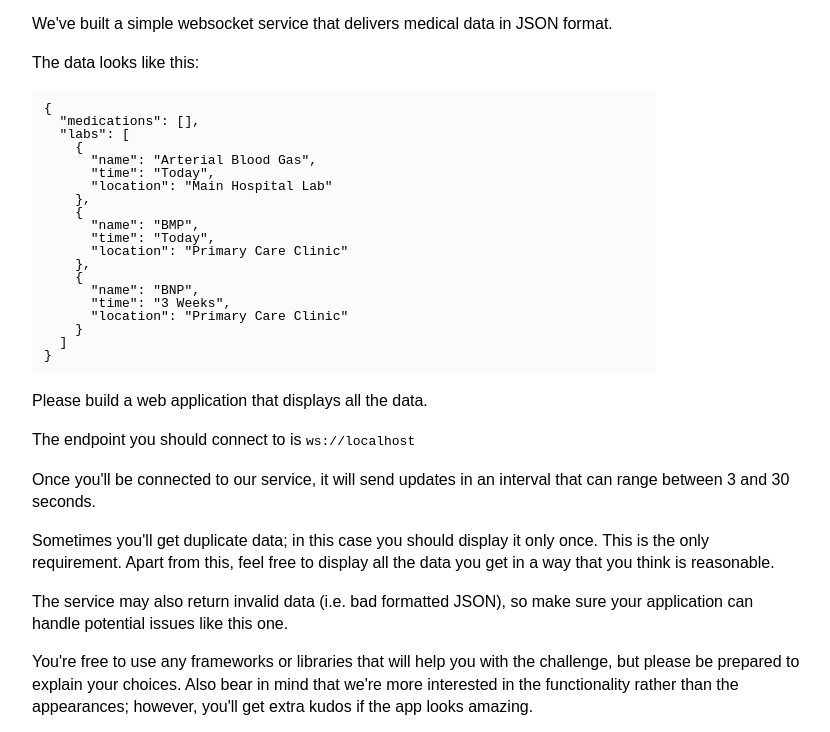
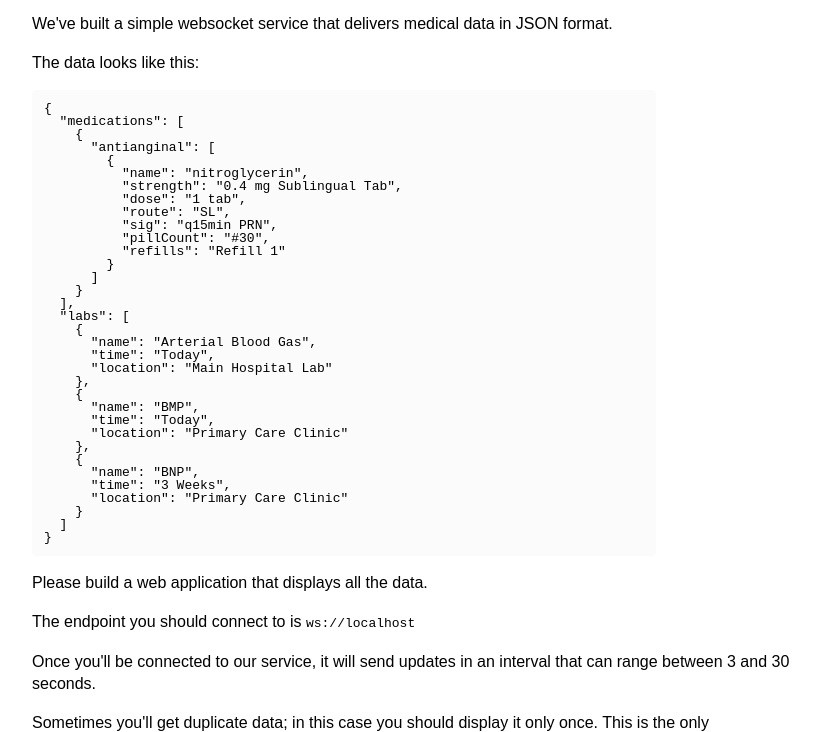
Before and after one commit to MyMedsAndMe/websockets_challenge, a website: page index.html in a window 1280 px wide. Shown: the part 52-784 px from the top of the page, without its empty margins (224-1054 px from the left). Drawn offline with Linux system fonts and the light colour scheme.

Commit message:
Update index.html

```diff
--- a/index.html
+++ b/index.html
@@ -24,7 +24,21 @@
   <p>We've built a simple websocket service that delivers medical data in JSON format.</p>
   <p>The data looks like this:</p>
   <pre><code>{
-  "medications": [],
+  "medications": [
+    {
+      "antianginal": [
+        {
+          "name": "nitroglycerin",
+          "strength": "0.4 mg Sublingual Tab",
+          "dose": "1 tab",
+          "route": "SL",
+          "sig": "q15min PRN",
+          "pillCount": "#30",
+          "refills": "Refill 1"
+        }
+      ]
+    }
+  ],
   "labs": [
     {
       "name": "Arterial Blood Gas",
```
